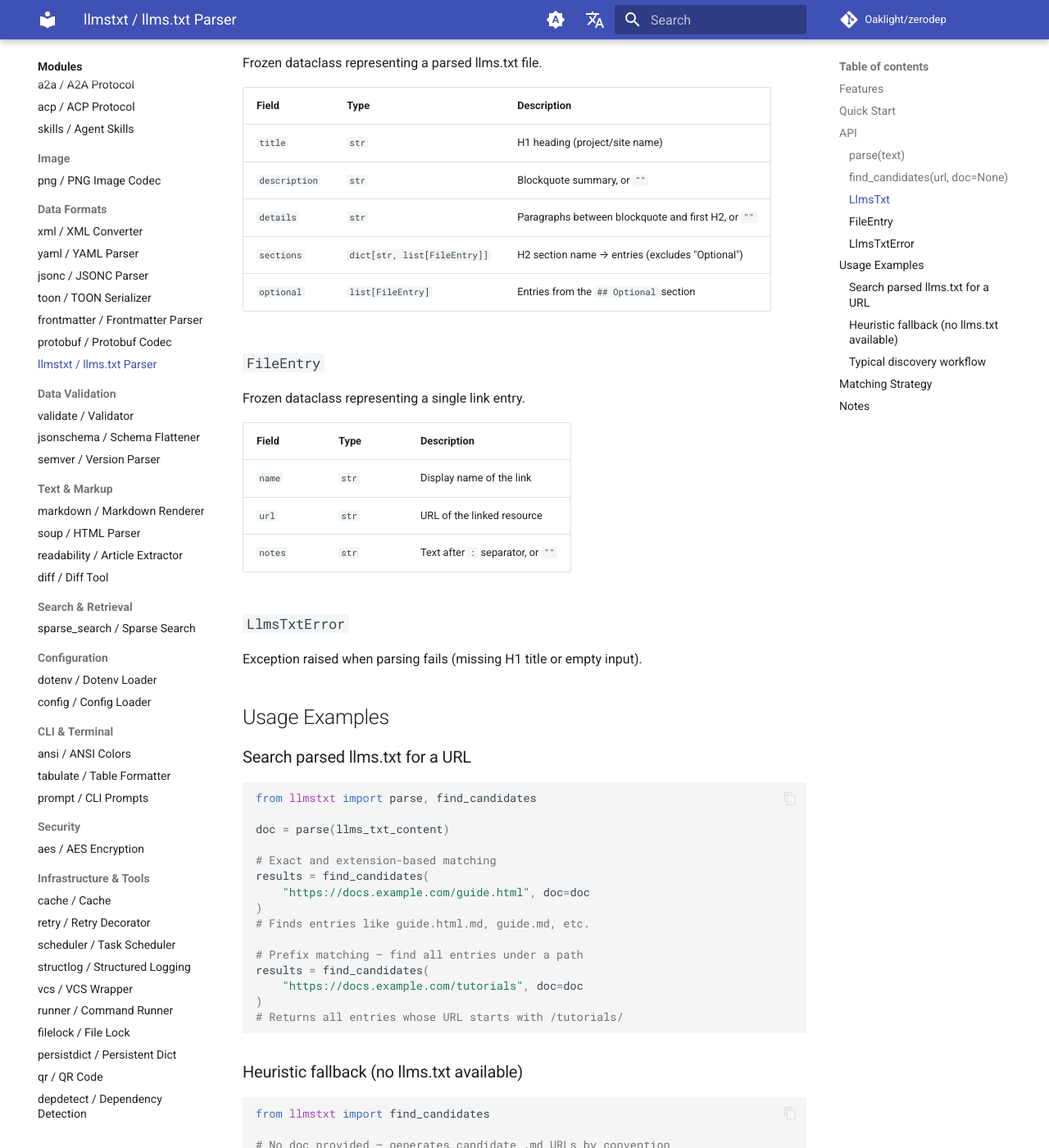
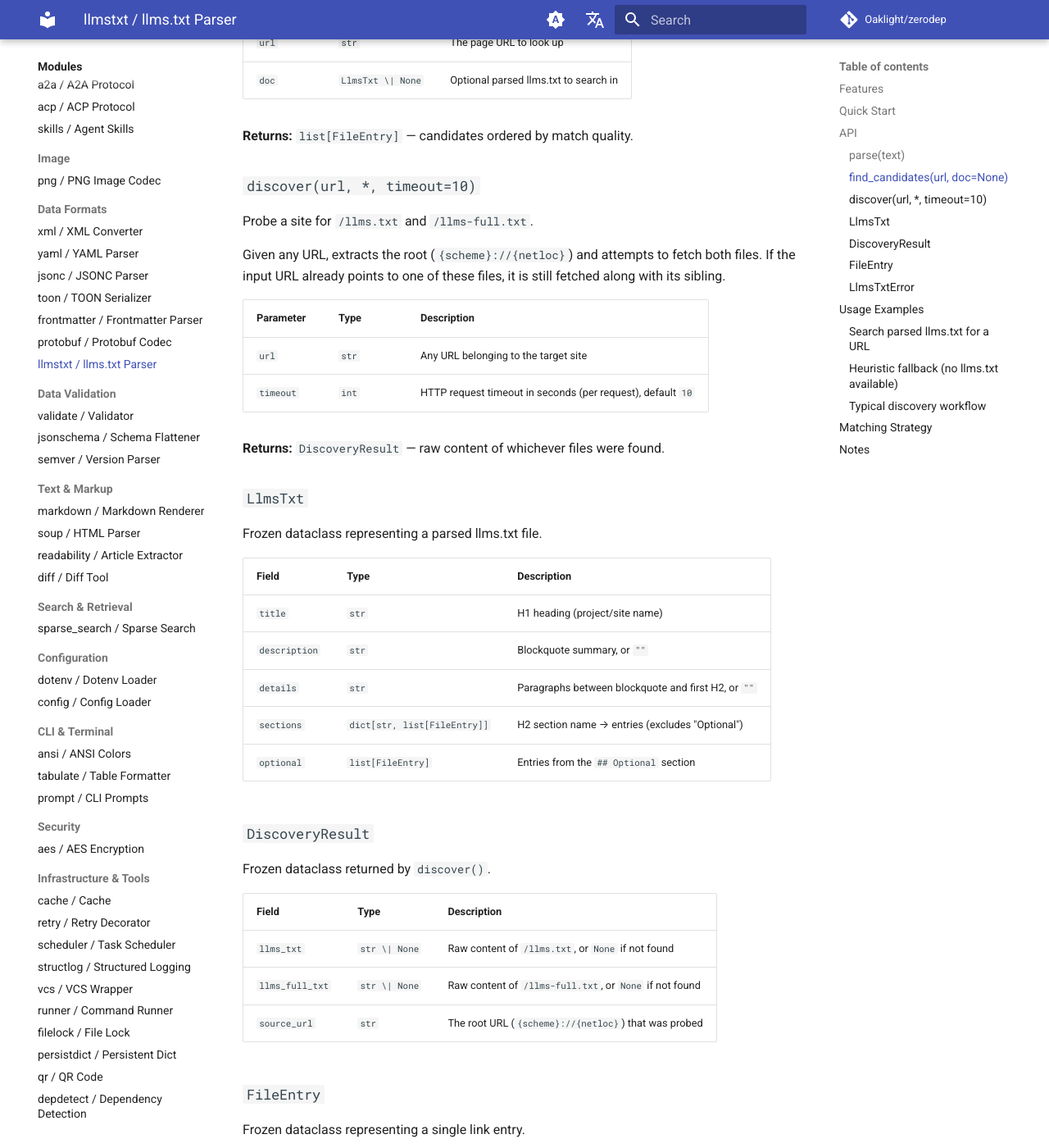
Before and after one commit to Oaklight/zerodep, an MkDocs documentation site: the page built from docs/modules/llmstxt.md, in a window 1280 px wide and 1400 px high, scrolled down 1999 px. Shown: the whole window at 82% size. Built offline with MkDocs 1.6.1 and Material for MkDocs 9.7.7, drawn with Linux system fonts in a browser that asks for light colours; comment, search, counter and statistics services are not loaded; some of the changed text lies outside the part shown.

Commit message:
docs: add discover() API and update changelog for llmstxt module

````diff
--- a/docs/modules/llmstxt.md
+++ b/docs/modules/llmstxt.md
@@ -6,15 +6,23 @@ A zero-dependency parser for the [llms.txt specification](https://llmstxt.org/)
 
 - **Spec-compliant parsing**: H1 title, blockquote description, detail paragraphs, H2 sections with link entries
 - **Optional section handling**: `## Optional` entries separated automatically per spec semantics
+- **Site-level discovery**: `discover()` probes any URL's root for `/llms.txt` and `/llms-full.txt`
 - **Unified URL discovery**: `find_candidates()` searches parsed llms.txt entries with heuristic fallback
 - **Lenient parsing**: only H1 title is required; everything else gracefully degrades
 - **Immutable results**: frozen dataclasses for parse output
-- **Zero dependencies**: stdlib only (`re`, `urllib.parse`, `dataclasses`)
+- **Zero dependencies**: stdlib only (`re`, `urllib.parse`, `urllib.request`, `dataclasses`)
 
 ## Quick Start
 
 ```python
-from llmstxt import parse, find_candidates
+from llmstxt import parse, find_candidates, discover
+
+# Discover llms.txt from any URL
+result = discover("https://example.com/docs/guide")
+content = result.llms_full_txt or result.llms_txt
+if content:
+    doc = parse(content)
+    print(doc.title)
 
 # Parse an llms.txt file
 doc = parse("""# My Project
@@ -67,6 +75,19 @@ When `doc` is provided, searches all sections and optional entries for URL match
 
 **Returns:** `list[FileEntry]` — candidates ordered by match quality.
 
+### `discover(url, *, timeout=10)`
+
+Probe a site for `/llms.txt` and `/llms-full.txt`.
+
+Given any URL, extracts the root (`{scheme}://{netloc}`) and attempts to fetch both files. If the input URL already points to one of these files, it is still fetched along with its sibling.
+
+| Parameter | Type | Description |
+|-----------|------|-------------|
+| `url` | `str` | Any URL belonging to the target site |
+| `timeout` | `int` | HTTP request timeout in seconds (per request), default `10` |
+
+**Returns:** `DiscoveryResult` — raw content of whichever files were found.
+
 ### `LlmsTxt`
 
 Frozen dataclass representing a parsed llms.txt file.
@@ -78,6 +99,16 @@ Frozen dataclass representing a parsed llms.txt file.
 | `details` | `str` | Paragraphs between blockquote and first H2, or `""` |
 | `sections` | `dict[str, list[FileEntry]]` | H2 section name → entries (excludes "Optional") |
 | `optional` | `list[FileEntry]` | Entries from the `## Optional` section |
+
+### `DiscoveryResult`
+
+Frozen dataclass returned by `discover()`.
+
+| Field | Type | Description |
+|-------|------|-------------|
+| `llms_txt` | `str \| None` | Raw content of `/llms.txt`, or `None` if not found |
+| `llms_full_txt` | `str \| None` | Raw content of `/llms-full.txt`, or `None` if not found |
+| `source_url` | `str` | The root URL (`{scheme}://{netloc}`) that was probed |
 
 ### `FileEntry`
 
@@ -132,21 +163,22 @@ for entry in results:
 ### Typical discovery workflow
 
 ```python
-import urllib.request
-from llmstxt import parse, find_candidates, LlmsTxtError
+from llmstxt import discover, parse, find_candidates
 
 page_url = "https://example.com/docs/guide"
-site_root = "https://example.com"
 
-# Try to fetch and parse site's llms.txt
-try:
-    llms_txt = urllib.request.urlopen(f"{site_root}/llms.txt").read().decode()
-    doc = parse(llms_txt)
-except (Exception, LlmsTxtError):
-    doc = None
+# Discover and fetch llms.txt / llms-full.txt from the site
+result = discover(page_url)
+content = result.llms_full_txt or result.llms_txt
 
-# Unified lookup — uses llms.txt if available, heuristic otherwise
-candidates = find_candidates(page_url, doc=doc)
+if content:
+    doc = parse(content)
+    # Search for per-page markdown matching the original URL
+    candidates = find_candidates(page_url, doc=doc)
+else:
+    # No llms.txt found — fall back to heuristic URL generation
+    candidates = find_candidates(page_url)
+
 for entry in candidates:
     print(f"Try: {entry.url}")
 ```
````
Also changed, not shown: docs/changelog.md (+1 -1 lines).
